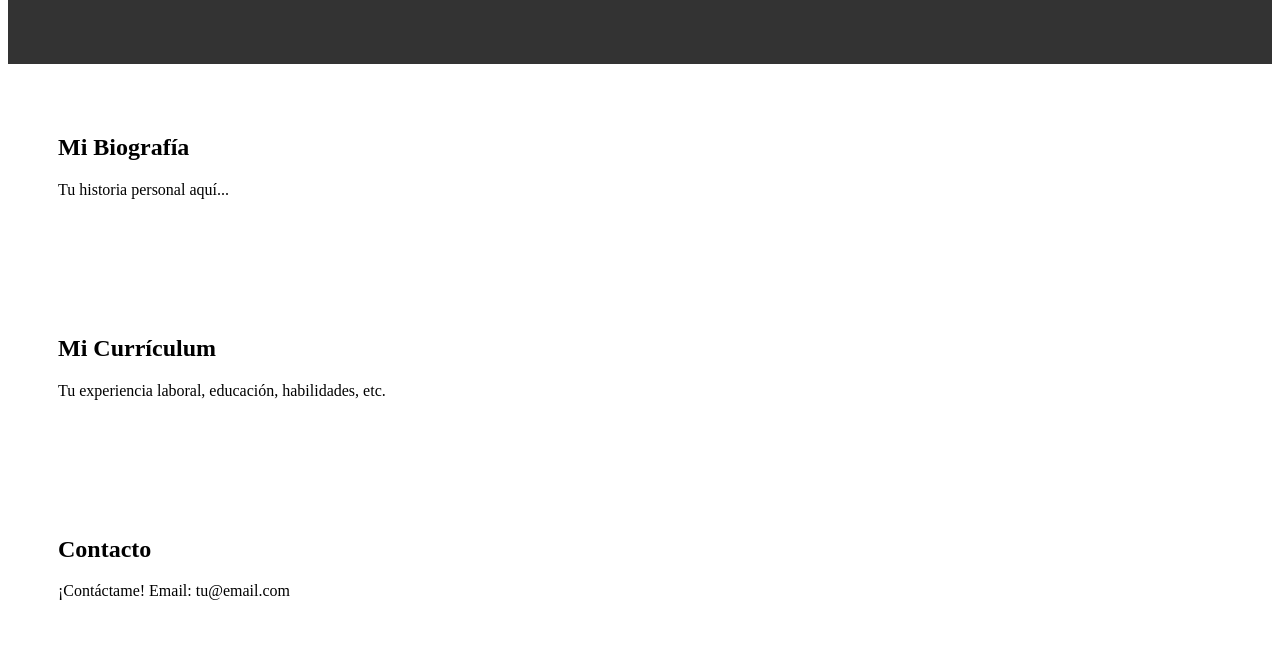
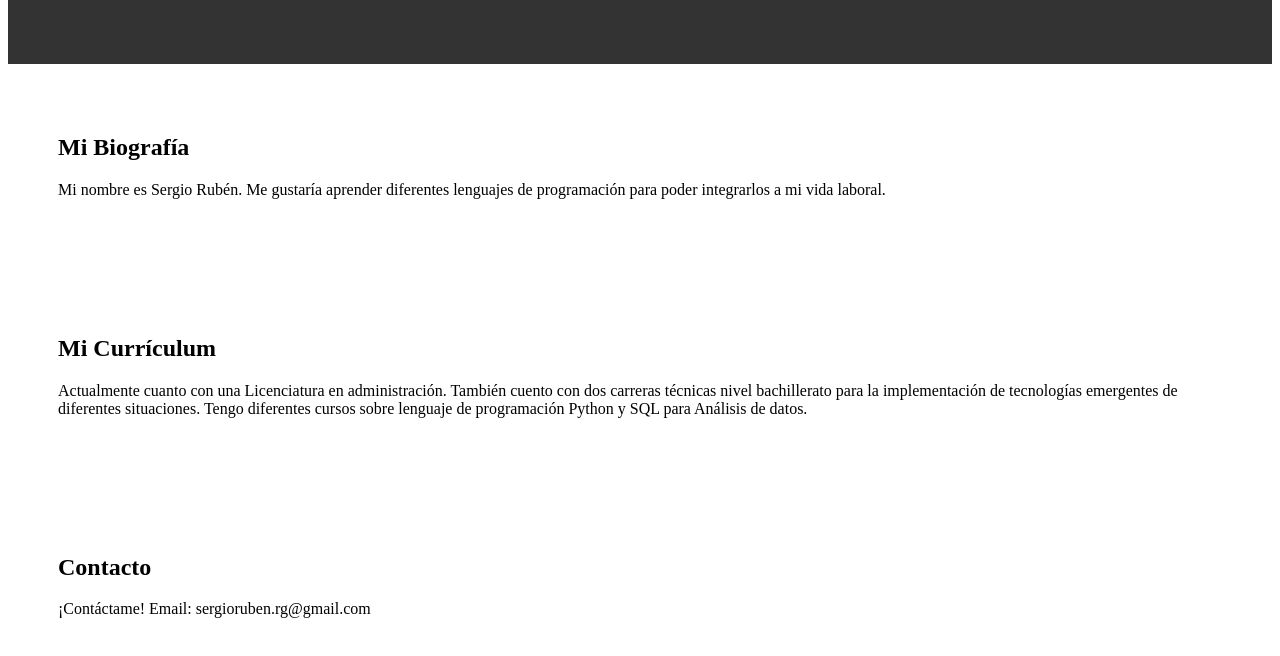
Before and after one commit to Primos778/MiSitioWeb, a plain HTML site: page index.html in a window 1280 px wide. Shown: the part 166-822 px from the top of the page. Drawn offline with Linux system fonts and the light colour scheme.

Commit message:
Update index.html

```diff
--- a/index.html
+++ b/index.html
@@ -37,7 +37,7 @@
     <section id="about">
         <div class="container">
             <h1>Mi Biografía</h1>
-            <p>Tu historia personal aquí...</p>
+            <p>Mi nombre es Sergio Rubén. Me gustaría aprender diferentes lenguajes de programación para poder integrarlos a mi vida laboral. </p>
         </div>
     </section>
 
@@ -45,7 +45,7 @@
     <section id="portfolio">
         <div class="container">
             <h1>Mi Currículum</h1>
-            <p>Tu experiencia laboral, educación, habilidades, etc.</p>
+            <p>Actualmente cuanto con una Licenciatura en administración. También cuento con dos carreras técnicas nivel bachillerato para la implementación de tecnologías emergentes de diferentes situaciones. Tengo diferentes cursos sobre lenguaje de programación Python y SQL para Análisis de datos. </p>
         </div>
     </section>
 
@@ -53,7 +53,7 @@
     <section id="contact">
         <div class="container">
             <h1>Contacto</h1>
-            <p>¡Contáctame! Email: tu@email.com</p>
+            <p>¡Contáctame! Email: sergioruben.rg@gmail.com</p>
         </div>
     </section>
 
```
